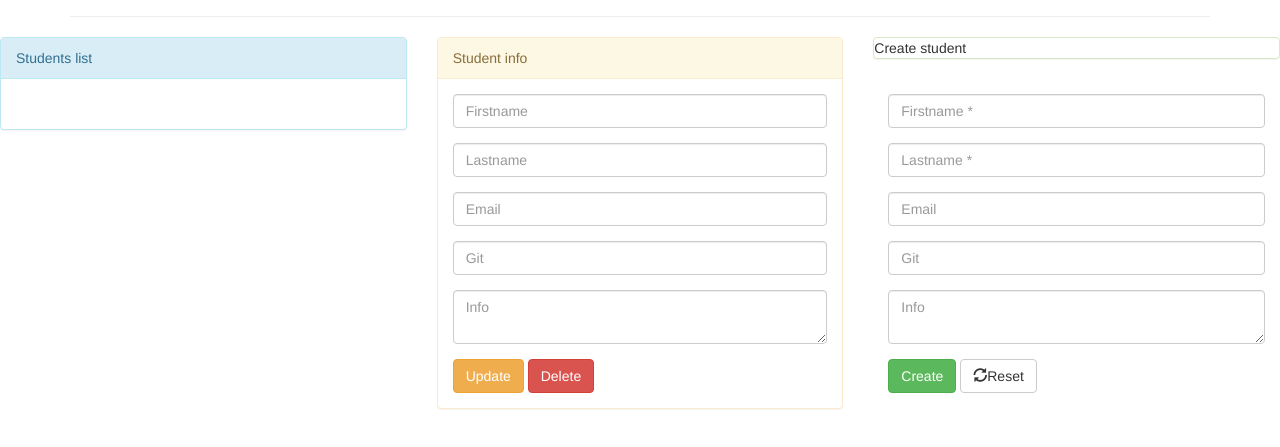
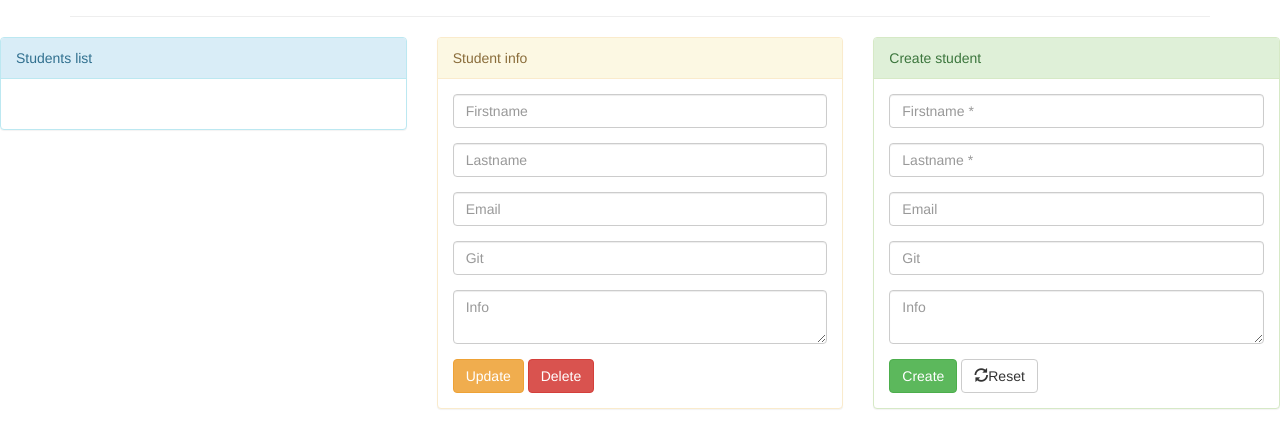
Before and after one commit to yehorfedosieiev/REST, a website with bundled scripts: page index.html in a window 1280 px wide. Shown: the part 83-530 px from the top of the page. Built offline with nearby package versions, Linux system fonts and the light colour scheme; no server answers.

Commit message:
fix: index.html

```diff
--- a/index.html
+++ b/index.html
@@ -56,7 +56,8 @@
         </div>
         <!-- добавление нового студента -->
         <div class="col-md-4">
-            <div class="panel panel-success">Create student</div>
+            <div class="panel panel-success">
+                <div class="panel-heading">Create student</div>
                 <div class="panel-body">
                     <form id="form-add-student">
                         <div class="form-group">
@@ -80,6 +81,7 @@
                 </div>
             </div>
         </div>
+    </div>
 
     <script src="./js/index.js" type="module"></script>
 </body>
```
Lines whose indentation alone changed are shown as unchanged.
